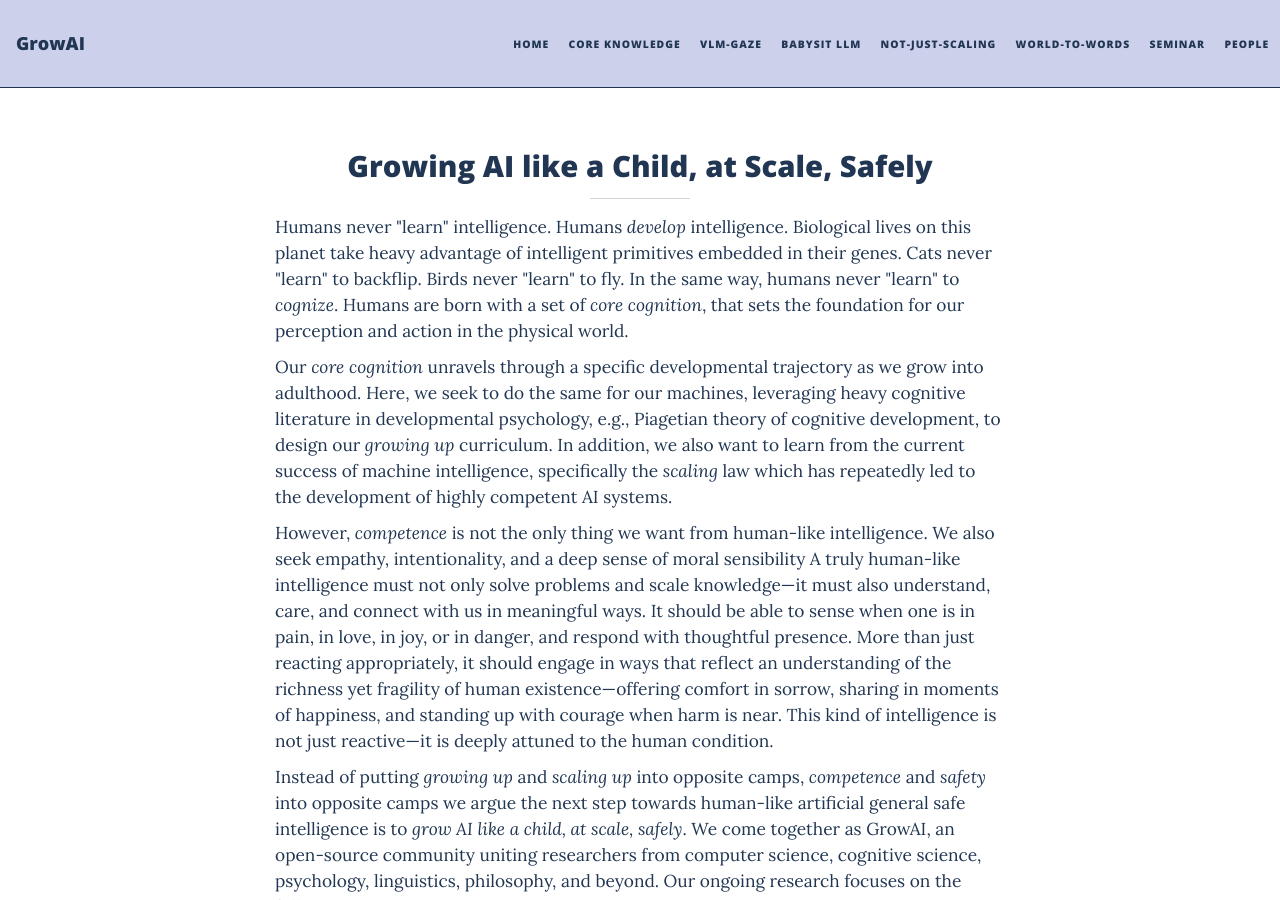
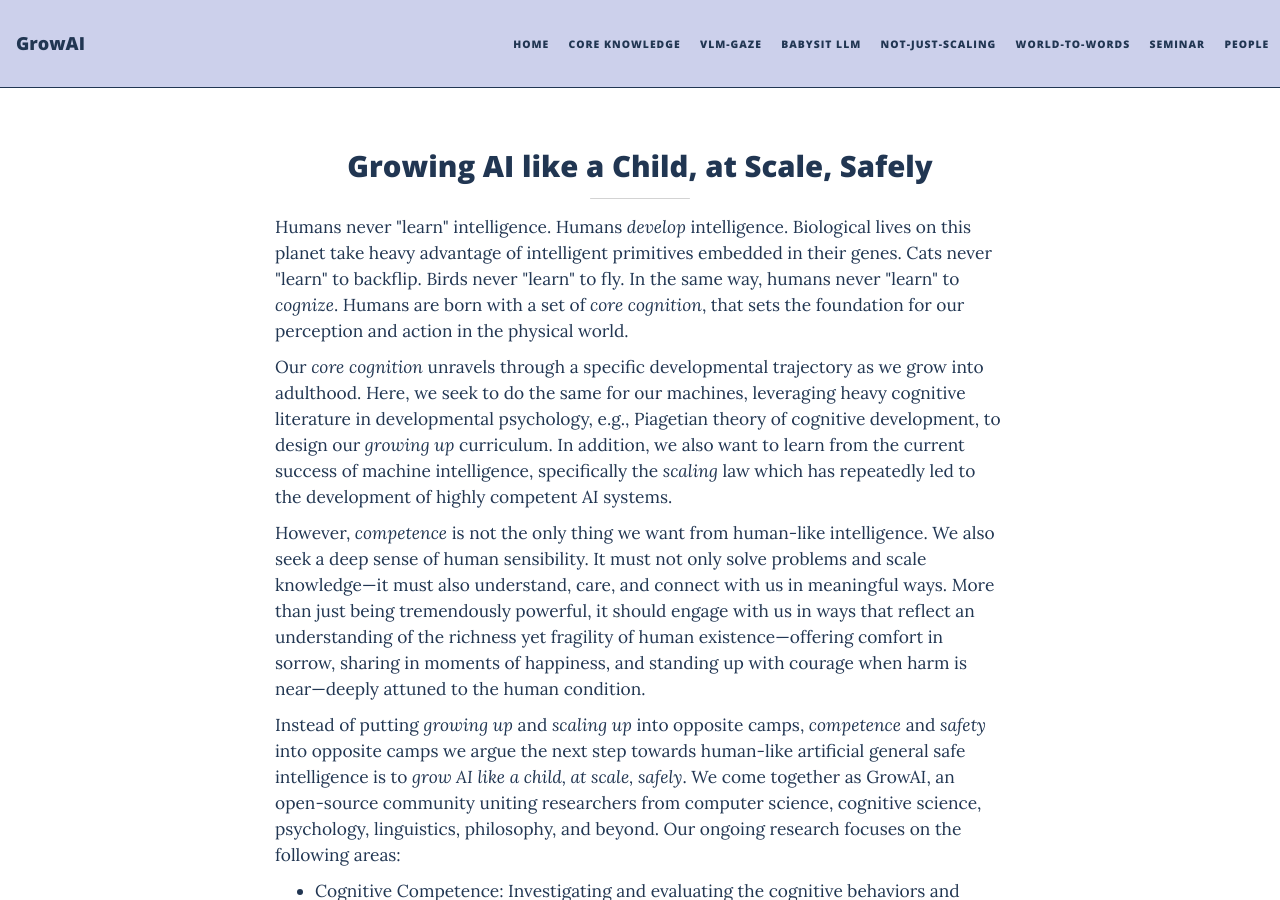
Before and after one commit to growing-ai-like-a-child/growing-ai-like-a-child.github.io, a Jekyll site: the page built from index.html, in a window 1280 px wide and 900 px high. Built offline with Jekyll 4.4.1, drawn with Linux system fonts in a browser that asks for light colours; nearby versions of some CDN libraries; the list of posts is cut into pages by our own code.

Commit message:
Update index.html

```diff
--- a/index.html
+++ b/index.html
@@ -30,11 +30,10 @@ layout: home
 
 <div class="description" style="font-size: 13pt;">
     <p>
-        However, <i>competence</i> is not the only thing we want from human-like intelligence. We also seek empathy, intentionality, and a deep sense of moral sensibility
-        A truly human-like intelligence must not only solve problems and scale knowledge—it must also understand, care, and connect with us in meaningful
-        ways. It should be able to sense when one is in pain, in love, in joy, or in danger, and respond with thoughtful presence. More than just reacting appropriately,
-        it should engage in ways that reflect an understanding of the richness yet fragility of human existence—offering comfort in sorrow, sharing in moments of happiness,
-        and standing up with courage when harm is near. This kind of intelligence is not just reactive—it is deeply attuned to the human condition.
+        However, <i>competence</i> is not the only thing we want from human-like intelligence. We also seek a deep sense of human sensibility.
+        It must not only solve problems and scale knowledge—it must also understand, care, and connect with us in meaningful
+        ways. More than just being tremendously powerful, it should engage with us in ways that reflect an understanding of the richness yet fragility of human existence—offering comfort in sorrow, sharing in moments of happiness,
+        and standing up with courage when harm is near—deeply attuned to the human condition.
     </p>
 </div>
 
```
